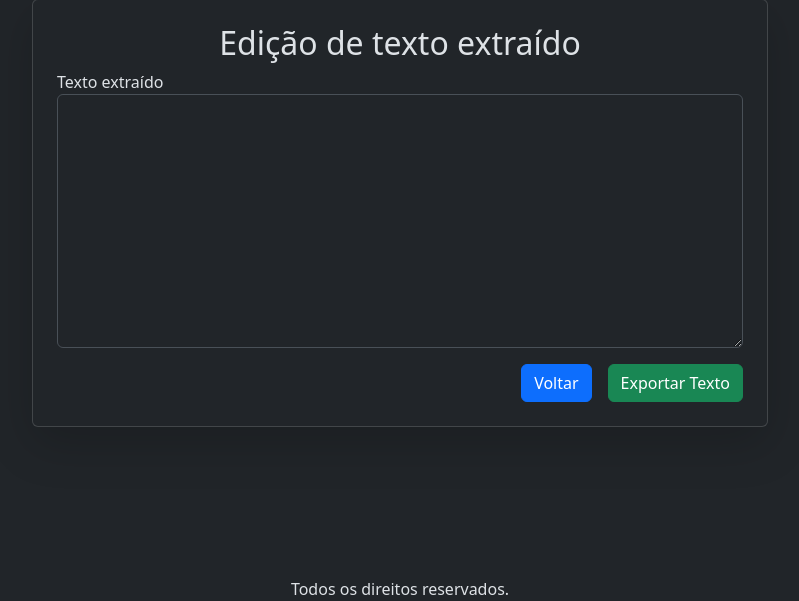
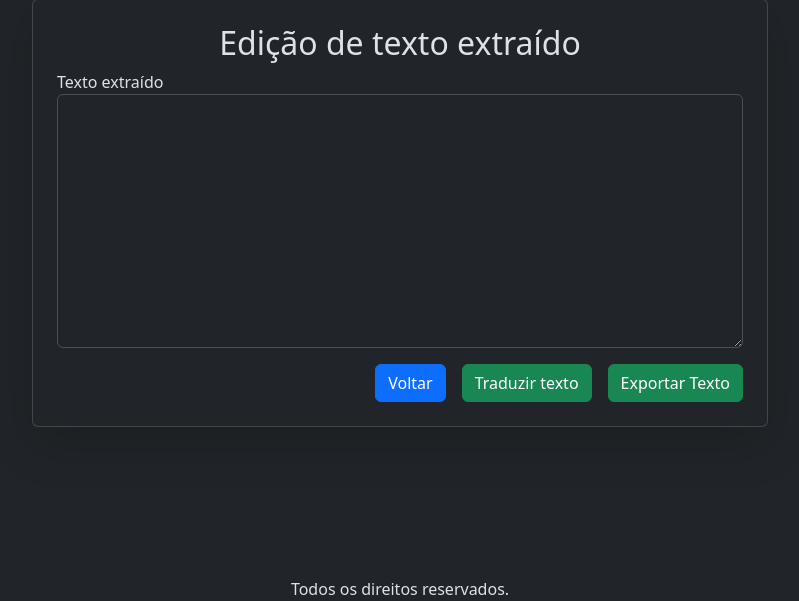
Before and after one commit to marcosrnascimento15-creator/desenvolvedor_python_qua.544.003, a Flask app: template Parte07-Flask/05_captura_de_texto_ocr/templates/extracao.html in a window 1280 px wide. Shown: the part 163-764 px from the top of the page, without its empty margins (240-1039 px from the left). Run offline with Flask 3, Linux system fonts and the light colour scheme; the template is opened without the code that fills it, so the values that code supplies are empty.

Commit message:
Commit do dia 22092026

```diff
--- a/Parte07-Flask/05_captura_de_texto_ocr/app.py
+++ b/Parte07-Flask/05_captura_de_texto_ocr/app.py
@@ -1,4 +1,5 @@
 from flask import Flask, render_template, request, send_file
+from translate import Translator
 import easyocr
 
 import io
@@ -29,6 +30,15 @@ def exportar_texto():
     return send_file(arquivo_buffer, mimetype='text/plain', as_attachment=True, download_name='texto_extraido.txt')
     return render_template("exportar_sucesso.html")
 
+@app.route("/traducao", methods = ['POST'])
+def traduzir():
+    tradutor = Translator(to_lang="pt")
+    if request.method == "POST":
+        texto = request.form.get("texto","")
+        texto_traduzido = tradutor.translate(texto)
+        return render_template("extracao.html", texto=texto_traduzido)
+    return render_template("extracao.html", texto="")
+
 
 if __name__ == '__main__':
     app.run(debug=True)
--- a/Parte07-Flask/05_captura_de_texto_ocr/templates/extracao.html
+++ b/Parte07-Flask/05_captura_de_texto_ocr/templates/extracao.html
@@ -20,6 +20,9 @@
                         <a href="/" class="btn btn-primary">
                             Voltar
                         </a>
+                        <button type="submit" formaction="/traducao" formmethod="POST" class="btn btn-success ms-3">
+                            Traduzir texto
+                        </button>
                         <button type="submit" class="btn btn-success ms-3">
                             Exportar Texto
                         </button>
```
Also changed, not shown: Parte07-Flask/05_captura_de_texto_ocr/requirements.txt (+10 -0 lines), Parte07-Flask/05_captura_de_texto_ocr/requiremets.txt (deleted, +0 -7 lines), 1 other file.
